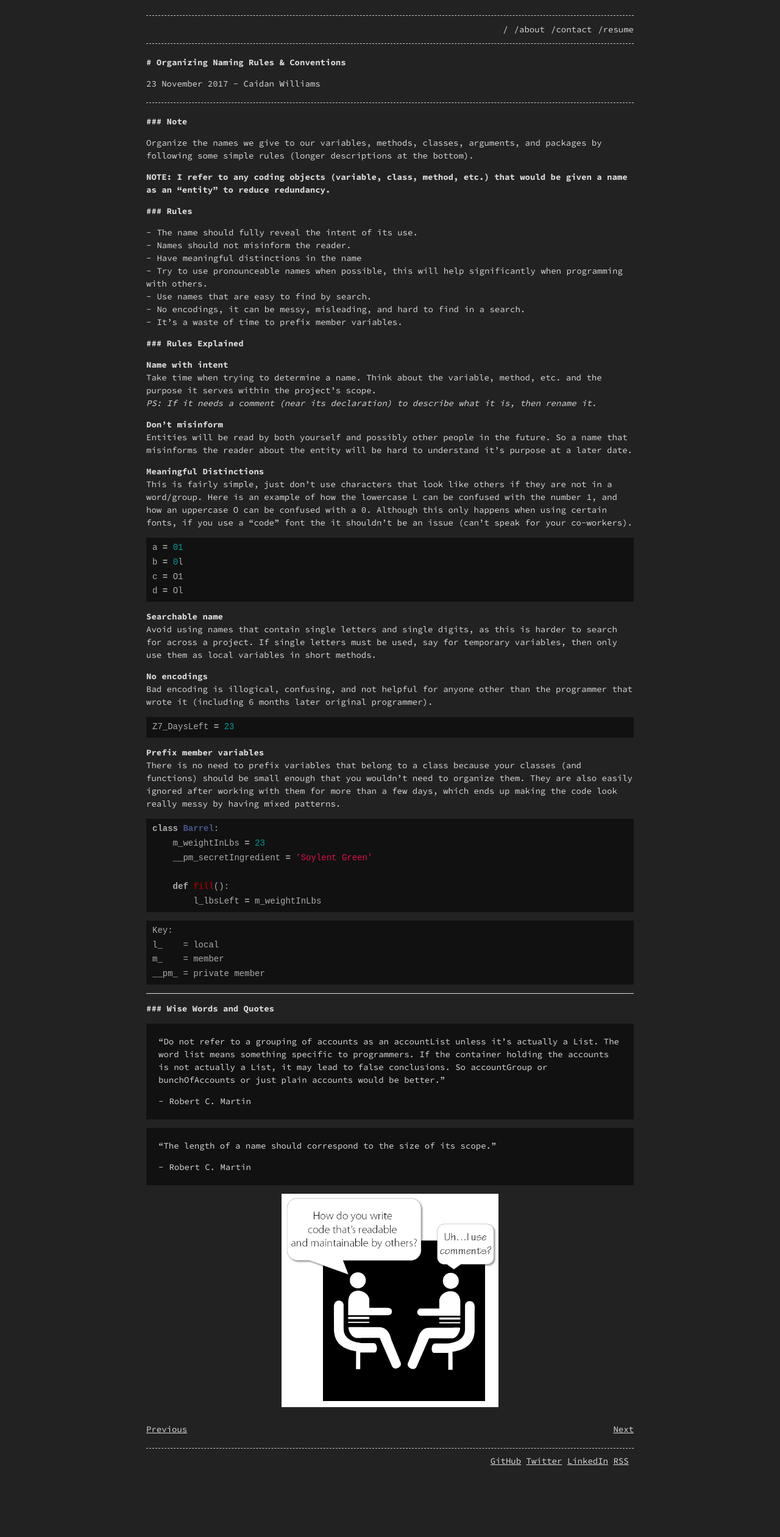
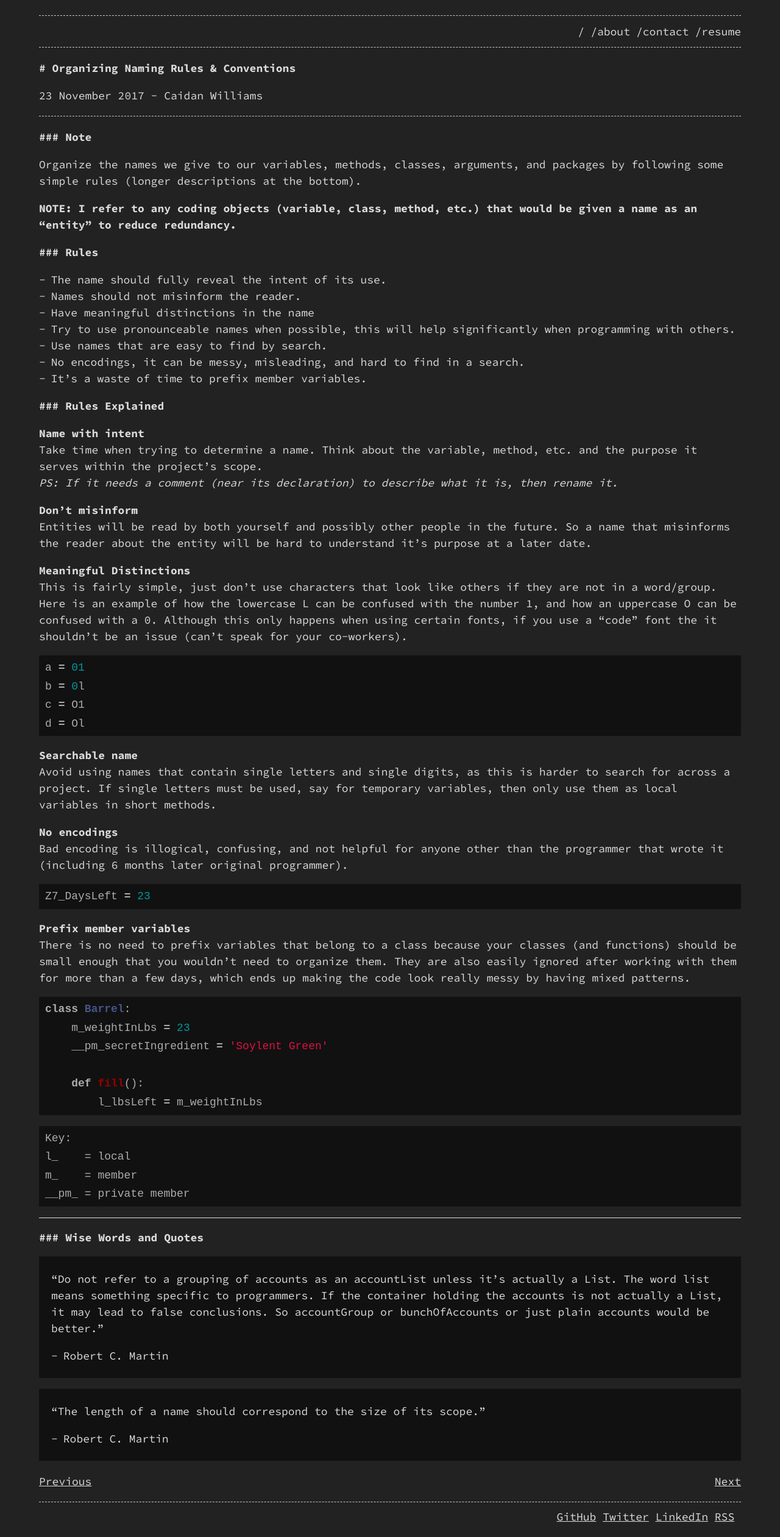
Before and after one commit to caidanw/caidanw.github.io, a Jekyll site: the page built from _posts/2017-11-23-organizing-naming-rules-conventions.md, in a window 1280 px wide. Shown: the whole page at 61% size. Built offline with Jekyll 4.4.1, drawn with Linux system fonts in a browser that asks for light colours; before the commit the page ends 2427 px from its top, so only the background shows below that.

Commit message:
changed font size to be readable and upped the width limit

```diff
--- a/_posts/2017-11-23-organizing-naming-rules-conventions.md
+++ b/_posts/2017-11-23-organizing-naming-rules-conventions.md
@@ -77,5 +77,4 @@ __pm_ = private member
 
 > "The length of a name should correspond to the size of its scope."
 > - Robert C. Martin
-
-<div style="text-align:center"><img height="350px" src="../assets/comment_question.png" /></div>
+>
--- a/_sass/base.scss
+++ b/_sass/base.scss
@@ -5,11 +5,11 @@
  * Style variables
  */
 $base-font-family:     'Source Code Pro', monospace !default;
-$base-font-size:       14px !default;
+$base-font-size:       18px !default;
 $mobile-font-size:     12px !default;
 $base-line-height:     1.5 !default;
 $container-width:      90% !default;
-$container-max-width:  800px !default;
+$container-max-width:  90% !default;
 
 /**
  * Global
```
Also changed, not shown: _posts/2017-11-21-the-start-of-a-journey.md (line endings or trailing spaces), assets/comment_question.png (deleted).
